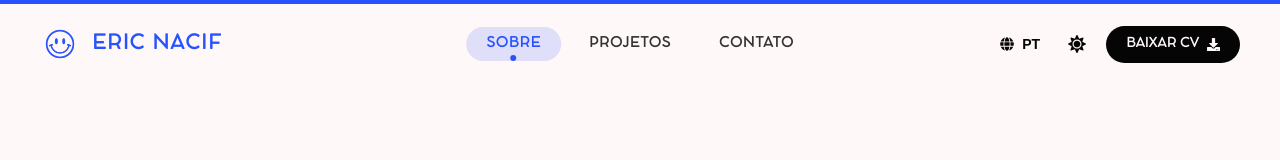
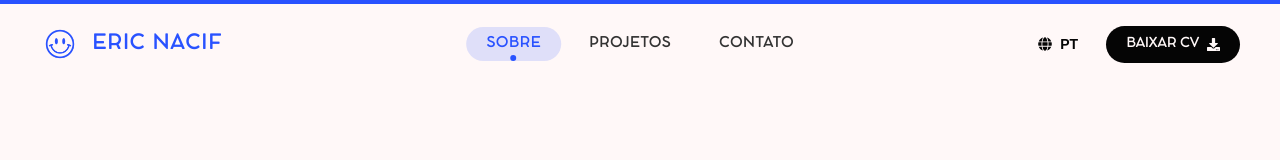
Before and after one commit to ericnacif/eric-nacif-portfolio, a React (Vite) app: page / in a window 1280 px wide. Shown: the top 160 px of the page. Built offline with nearby package versions, Linux system fonts and the light colour scheme; a web font is replaced by a local one.

Commit message:
Tirei o modo escuro

```diff
--- a/src/components/Header/Header.css
+++ b/src/components/Header/Header.css
@@ -14,16 +14,11 @@
 }
 
 .main-header.scrolled {
-    background-color: rgba(5, 5, 5, 0.7);
+  background-color: rgba(255, 248, 248, 0.8);
   backdrop-filter: blur(16px);
   -webkit-backdrop-filter: blur(16px);
-    border-bottom: 1px solid rgba(255, 255, 255, 0.05);
+  border-bottom: 1px solid rgba(0, 0, 0, 0.05);
   box-shadow: 0 4px 30px rgba(0, 0, 0, 0.1);
-}
-
-[data-theme="light"] .main-header.scrolled {
-    background-color: rgba(255, 255, 255, 0.8);
-    border-bottom: 1px solid rgba(0, 0, 0, 0.05);
 }
 
 .header-container {
@@ -93,10 +88,6 @@
   border: 1px solid var(--border-color);
 }
 
-[data-theme="dark"] .main-header.scrolled .desktop-nav {
-    background-color: rgba(255, 255, 255, 0.05);
-}
-
 .nav-item {
   position: relative;
   padding: 8px 20px;
@@ -124,7 +115,7 @@
 }
 
 .main-header:not(.scrolled) .nav-item.active::after {
-    content: '';
+  content: "";
   position: absolute;
   bottom: 0;
   width: 6px;
@@ -165,23 +156,6 @@
   display: flex;
   align-items: center;
   gap: 20px;
-}
-
-.theme-toggle {
-    background: none;
-    border: none;
-    color: var(--text-color);
-    cursor: pointer;
-    font-size: 18px;
-    display: flex;
-    align-items: center;
-    justify-content: center;
-    transition: color 0.3s ease, transform 0.2s ease;
-}
-
-.theme-toggle:hover {
-    color: var(--accent-color);
-    transform: rotate(15deg);
 }
 
 .lang-switcher {
@@ -252,7 +226,9 @@
   font-size: 13px;
   font-weight: 700;
   text-transform: uppercase;
-    transition: transform 0.2s ease, background-color 0.3s ease;
+  transition:
+    transform 0.2s ease,
+    background-color 0.3s ease;
 }
 
 .cv-button:hover {
@@ -392,22 +368,8 @@
 
 .drawer-controls-row {
   display: flex;
-    justify-content: space-between;
+  justify-content: center;
   align-items: center;
-}
-
-.drawer-icon-btn {
-    background: var(--bg-color);
-    border: 1px solid var(--border-color);
-    width: 44px;
-    height: 44px;
-    border-radius: 12px;
-    display: flex;
-    align-items: center;
-    justify-content: center;
-    color: var(--text-color);
-    cursor: pointer;
-    font-size: 18px;
 }
 
 .drawer-lang {
--- a/src/components/Header/Header.jsx
+++ b/src/components/Header/Header.jsx
@@ -1,39 +1,36 @@
-import React, { useEffect, useRef, useState } from 'react';
-import './Header.css';
-import { motion, AnimatePresence } from 'framer-motion';
-import { FaSun, FaMoon, FaBars, FaTimes, FaGlobe, FaDownload } from 'react-icons/fa';
+import React, { useEffect, useRef, useState } from "react";
+import "./Header.css";
+import { motion, AnimatePresence } from "framer-motion";
+import { FaGlobe, FaDownload, FaBars, FaTimes } from "react-icons/fa";
 
-// REMOVIDO: Imports de imagem
-import cvPt from '../../assets/docs/cv-pt.pdf';
-import cvEn from '../../assets/docs/cv-en.pdf';
+import cvPt from "../../assets/docs/cv-pt.pdf";
+import cvEn from "../../assets/docs/cv-en.pdf";
 
-import { useLanguage } from '../../context/LanguageContext';
-import { useTheme } from '../../context/ThemeContext';
+import { useLanguage } from "../../context/LanguageContext";
 
 const Header = () => {
   const [isMenuOpen, setIsMenuOpen] = useState(false);
   const [showLangMenu, setShowLangMenu] = useState(false);
-  const [activeSection, setActiveSection] = useState('hero');
+  const [activeSection, setActiveSection] = useState("hero");
   const [isMobile, setIsMobile] = useState(window.innerWidth <= 1024);
 
   const { language, changeLanguage, t } = useLanguage();
-  const { theme, toggleTheme } = useTheme();
 
   const menuRef = useRef(null);
   const menuBtnRef = useRef(null);
   const observerRef = useRef(null);
 
-  // CORREÇÃO: Caminhos absolutos (strings)
-  const logoSrc = theme === 'dark' ? '/logo-gray.webp' : '/logo-blue.webp';
+  // Logo fixo para tema light
+  const logoSrc = "/logo-blue.webp";
 
   const navItems = [
-    { id: 'sobre', label: t.nav?.about || "Sobre" },
-    { id: 'projetos', label: t.nav?.projects || "Projetos" },
-    { id: 'contato', label: t.nav?.contact || "Contato" }
+    { id: "sobre", label: t.nav?.about || "Sobre" },
+    { id: "projetos", label: t.nav?.projects || "Projetos" },
+    { id: "contato", label: t.nav?.contact || "Contato" },
   ];
 
   const getCvLink = () => {
-    if (language === 'pt') return cvPt;
+    if (language === "pt") return cvPt;
     return cvEn;
   };
 
@@ -42,30 +39,33 @@ const Header = () => {
       setIsMobile(window.innerWidth <= 1024);
       if (window.innerWidth > 1024) setIsMenuOpen(false);
     };
-    window.addEventListener('resize', handleResize);
-    return () => window.removeEventListener('resize', handleResize);
+    window.addEventListener("resize", handleResize);
+    return () => window.removeEventListener("resize", handleResize);
   }, []);
 
   useEffect(() => {
     const observerOptions = {
       root: null,
-      rootMargin: '-30% 0px -40% 0px',
-      threshold: 0
+      rootMargin: "-30% 0px -40% 0px",
+      threshold: 0,
     };
 
     const handleIntersect = (entries) => {
       entries.forEach((entry) => {
         if (entry.isIntersecting) {
-          if (entry.target.id === 'hero') setActiveSection('hero');
+          if (entry.target.id === "hero") setActiveSection("hero");
           else setActiveSection(entry.target.id);
         }
       });
     };
 
-    observerRef.current = new IntersectionObserver(handleIntersect, observerOptions);
+    observerRef.current = new IntersectionObserver(
+      handleIntersect,
+      observerOptions,
+    );
 
     const observeSections = () => {
-      const sections = document.querySelectorAll('section[id], footer#contato');
+      const sections = document.querySelectorAll("section[id], footer#contato");
       sections.forEach((section) => {
         observerRef.current.observe(section);
       });
@@ -88,17 +88,18 @@ const Header = () => {
   const handleScrollTo = (e, id) => {
     e.preventDefault();
     let targetId = id;
-    if (id === 'home') targetId = 'hero';
+    if (id === "home") targetId = "hero";
 
     const element = document.getElementById(targetId);
     if (element) {
       const headerOffset = 80;
       const elementPosition = element.getBoundingClientRect().top;
-      const offsetPosition = elementPosition + window.pageYOffset - headerOffset;
+      const offsetPosition =
+        elementPosition + window.pageYOffset - headerOffset;
 
       window.scrollTo({
         top: offsetPosition,
-        behavior: "smooth"
+        behavior: "smooth",
       });
 
       setActiveSection(targetId);
@@ -107,24 +108,26 @@ const Header = () => {
   };
 
   useEffect(() => {
-    const header = document.querySelector('.main-header');
+    const header = document.querySelector(".main-header");
     const onScroll = () => {
       if (!header) return;
-      if (window.scrollY > 8) header.classList.add('scrolled');
-      else header.classList.remove('scrolled');
+      if (window.scrollY > 8) header.classList.add("scrolled");
+      else header.classList.remove("scrolled");
     };
     onScroll();
-    window.addEventListener('scroll', onScroll);
-    return () => window.removeEventListener('scroll', onScroll);
+    window.addEventListener("scroll", onScroll);
+    return () => window.removeEventListener("scroll", onScroll);
   }, []);
 
   useEffect(() => {
     if (isMenuOpen) {
-      document.body.style.overflow = 'hidden';
+      document.body.style.overflow = "hidden";
     } else {
-      document.body.style.overflow = 'unset';
+      document.body.style.overflow = "unset";
     }
-    return () => { document.body.style.overflow = 'unset'; }
+    return () => {
+      document.body.style.overflow = "unset";
+    };
   }, [isMenuOpen]);
 
   // VARIANTES (Animações)
@@ -133,46 +136,44 @@ const Header = () => {
     visible: {
       x: "0%",
       opacity: 1,
-      transition: { type: 'spring', stiffness: 300, damping: 30 }
+      transition: { type: "spring", stiffness: 300, damping: 30 },
     },
     exit: {
       x: "100%",
       opacity: 0,
-      transition: { duration: 0.3, ease: "easeInOut" }
+      transition: { duration: 0.3, ease: "easeInOut" },
     },
   };
 
   const overlayVariants = {
     hidden: { opacity: 0 },
     visible: { opacity: 1 },
-    exit: { opacity: 0 }
+    exit: { opacity: 0 },
   };
 
   const navTextVariants = {
     hidden: { opacity: 0, y: 5 },
     visible: { opacity: 1, y: 0 },
-    exit: { opacity: 0, y: -5 }
+    exit: { opacity: 0, y: -5 },
   };
 
-  const iconSwitchVariants = {
-    initial: { scale: 0.5, opacity: 0, rotate: -90 },
-    animate: { scale: 1, opacity: 1, rotate: 0 },
-    exit: { scale: 0.5, opacity: 0, rotate: 90 }
+  const textContainerVariants = {
+    visible: { transition: { staggerChildren: 0.04 } },
+  };
+  const letterVariants = {
+    hidden: { opacity: 0, y: 10 },
+    visible: { opacity: 1, y: 0 },
   };
 
-  const textContainerVariants = { visible: { transition: { staggerChildren: 0.04 } } };
-  const letterVariants = { hidden: { opacity: 0, y: 10 }, visible: { opacity: 1, y: 0 } };
-
-  // NOVAS VARIANTES PARA A NAV DESKTOP
   const navContainerVariants = {
     hidden: { opacity: 0 },
     visible: {
       opacity: 1,
       transition: {
         staggerChildren: 0.1,
-        delayChildren: 0.2
-      }
-    }
+        delayChildren: 0.2,
+      },
+    },
   };
 
   const navItemVariants = {
@@ -183,27 +184,27 @@ const Header = () => {
       transition: {
         type: "spring",
         stiffness: 300,
-        damping: 20
-      }
-    }
+        damping: 20,
+      },
+    },
   };
 
   return (
     <header className="main-header" role="banner">
       <div className="header-container">
-
         <a
           href="#hero"
           className="header-logo-link"
-          onClick={(e) => handleScrollTo(e, 'hero')}
+          onClick={(e) => handleScrollTo(e, "hero")}
         >
-          <div style={{ display: 'flex', alignItems: 'center', gap: '12px' }}>
+          <div style={{ display: "flex", alignItems: "center", gap: "12px" }}>
             <img
               src={logoSrc}
               alt="Logo"
               className="header-logo-img"
               width="40"
-              height="40" />
+              height="40"
+            />
 
             <motion.span
               className="header-logo-text"
@@ -211,18 +212,17 @@ const Header = () => {
               variants={textContainerVariants}
               initial="hidden"
               animate="visible"
-              style={{ display: 'flex' }}
+              style={{ display: "flex" }}
             >
               {Array.from("ERIC NACIF").map((char, index) => (
                 <motion.span key={index} variants={letterVariants}>
-                  {char === ' ' ? '\u00A0' : char}
+                  {char === " " ? "\u00A0" : char}
                 </motion.span>
               ))}
             </motion.span>
           </div>
         </a>
 
-        {/* MODIFICADO: motion.nav com variants */}
         <motion.nav
           className="desktop-nav"
           variants={navContainerVariants}
@@ -235,10 +235,10 @@ const Header = () => {
               <motion.a
                 key={item.id}
                 href={`#${item.id}`}
-                className={`nav-item ${isActive ? 'active' : ''}`}
+                className={`nav-item ${isActive ? "active" : ""}`}
                 onClick={(e) => handleScrollTo(e, item.id)}
-                variants={navItemVariants} // Aplica animação individual
-                whileHover={{ scale: 1.05 }} // Efeito extra de hover
+                variants={navItemVariants}
+                whileHover={{ scale: 1.05 }}
                 whileTap={{ scale: 0.95 }}
               >
                 {isActive && (
@@ -262,12 +262,16 @@ const Header = () => {
                   </motion.span>
                 </AnimatePresence>
               </motion.a>
-            )
+            );
           })}
         </motion.nav>
 
         <div className="header-controls">
-          <div className="lang-switcher" onMouseEnter={() => setShowLangMenu(true)} onMouseLeave={() => setShowLangMenu(false)}>
+          <div
+            className="lang-switcher"
+            onMouseEnter={() => setShowLangMenu(true)}
+            onMouseLeave={() => setShowLangMenu(false)}
+          >
             <motion.button
               className="lang-btn"
               whileHover={{ scale: 1.05 }}
@@ -297,37 +301,28 @@ const Header = () => {
                   exit={{ opacity: 0, y: 10, scale: 0.95 }}
                   transition={{ duration: 0.2 }}
                 >
-                  <button onClick={() => changeLanguage('pt')} className={language === 'pt' ? 'active' : ''}>PT</button>
-                  <button onClick={() => changeLanguage('en')} className={language === 'en' ? 'active' : ''}>EN</button>
-                  <button onClick={() => changeLanguage('es')} className={language === 'es' ? 'active' : ''}>ES</button>
+                  <button
+                    onClick={() => changeLanguage("pt")}
+                    className={language === "pt" ? "active" : ""}
+                  >
+                    PT
+                  </button>
+                  <button
+                    onClick={() => changeLanguage("en")}
+                    className={language === "en" ? "active" : ""}
+                  >
+                    EN
+                  </button>
+                  <button
+                    onClick={() => changeLanguage("es")}
+                    className={language === "es" ? "active" : ""}
+                  >
+                    ES
+                  </button>
                 </motion.div>
               )}
             </AnimatePresence>
           </div>
-
-          {!isMobile && (
-            <motion.button
-              className="theme-toggle"
-              onClick={toggleTheme}
-              aria-label="Alterar Tema"
-              whileHover={{ scale: 1.1 }}
-              whileTap={{ scale: 0.9 }}
-            >
-              <AnimatePresence mode="wait" initial={false}>
-                <motion.div
-                  key={theme}
-                  variants={iconSwitchVariants}
-                  initial="initial"
-                  animate="animate"
-                  exit="exit"
-                  transition={{ duration: 0.2 }}
-                  style={{ display: 'flex', alignItems: 'center', justifyContent: 'center' }}
-                >
-                  {theme === 'dark' ? <FaMoon /> : <FaSun />}
-                </motion.div>
-              </AnimatePresence>
-            </motion.button>
-          )}
 
           <motion.a
             href={getCvLink()}
@@ -361,7 +356,6 @@ const Header = () => {
         >
           <FaBars />
         </button>
-
       </div>
 
       <AnimatePresence>
@@ -369,14 +363,20 @@ const Header = () => {
           <>
             <motion.div
               className="mobile-menu-overlay"
-              initial="hidden" animate="visible" exit="exit" variants={overlayVariants}
+              initial="hidden"
+              animate="visible"
+              exit="exit"
+              variants={overlayVariants}
               onClick={() => setIsMenuOpen(false)}
             />
 
             <motion.nav
               className="mobile-menu-drawer"
               ref={menuRef}
-              initial="hidden" animate="visible" exit="exit" variants={drawerVariants}
+              initial="hidden"
+              animate="visible"
+              exit="exit"
+              variants={drawerVariants}
             >
               <div className="drawer-header">
                 <span className="drawer-title">Menu</span>
@@ -394,7 +394,7 @@ const Header = () => {
                     key={item.id}
                     href={`#${item.id}`}
                     onClick={(e) => handleScrollTo(e, item.id)}
-                    className={`drawer-item ${activeSection === item.id ? 'active' : ''}`}
+                    className={`drawer-item ${activeSection === item.id ? "active" : ""}`}
                   >
                     {item.label}
                   </a>
@@ -403,16 +403,27 @@ const Header = () => {
 
               <div className="drawer-footer">
                 <div className="drawer-controls-row">
-                  <button className="drawer-icon-btn" onClick={toggleTheme}>
-                    {theme === 'dark' ? <FaMoon /> : <FaSun />}
-                  </button>
-
                   <div className="drawer-lang">
-                    <button onClick={() => changeLanguage('pt')} className={language === 'pt' ? 'active' : ''}>PT</button>
+                    <button
+                      onClick={() => changeLanguage("pt")}
+                      className={language === "pt" ? "active" : ""}
+                    >
+                      PT
+                    </button>
                     <span className="sep">|</span>
-                    <button onClick={() => changeLanguage('en')} className={language === 'en' ? 'active' : ''}>EN</button>
+                    <button
+                      onClick={() => changeLanguage("en")}
+                      className={language === "en" ? "active" : ""}
+                    >
+                      EN
+                    </button>
                     <span className="sep">|</span>
-                    <button onClick={() => changeLanguage('es')} className={language === 'es' ? 'active' : ''}>ES</button>
+                    <button
+                      onClick={() => changeLanguage("es")}
+                      className={language === "es" ? "active" : ""}
+                    >
+                      ES
+                    </button>
                   </div>
                 </div>
 
--- a/src/context/ThemeContext.jsx
+++ b/src/context/ThemeContext.jsx
@@ -1,29 +1,19 @@
-import React, { createContext, useContext, useState, useEffect } from 'react';
-
-// REMOVIDO: imports de imagens
-// Agora usamos strings: '/logo-blue.webp' e '/logo-gray.webp'
+import React, { createContext, useContext, useEffect } from "react";
 
 const ThemeContext = createContext();
 
 export const ThemeProvider = ({ children }) => {
-  const [theme, setTheme] = useState('light');
-
   useEffect(() => {
-    document.documentElement.setAttribute('data-theme', theme);
-
+    // Define favicon fixo para tema light
     const favicon = document.querySelector("link[rel*='icon']");
     if (favicon) {
-      // CORREÇÃO: Caminhos absolutos (strings)
-      favicon.href = theme === 'dark' ? '/logo-gray.webp' : '/logo-blue.webp';
+      favicon.href = "/logo-blue.webp";
     }
-  }, [theme]);
+  }, []);
 
-  const toggleTheme = () => {
-    setTheme((prevTheme) => (prevTheme === 'light' ? 'dark' : 'light'));
-  };
-
+  // Retorna valores fixos sem funcionalidade de toggle
   return (
-    <ThemeContext.Provider value={{ theme, toggleTheme }}>
+    <ThemeContext.Provider value={{ theme: "light", toggleTheme: () => {} }}>
       {children}
     </ThemeContext.Provider>
   );
```
Also changed, not shown: src/index.css (+10 -37 lines). Lines whose indentation alone changed are shown as unchanged.
